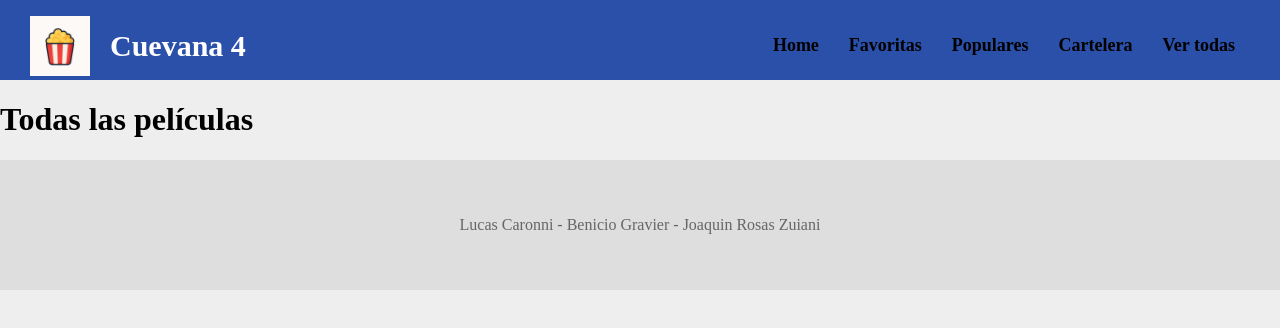
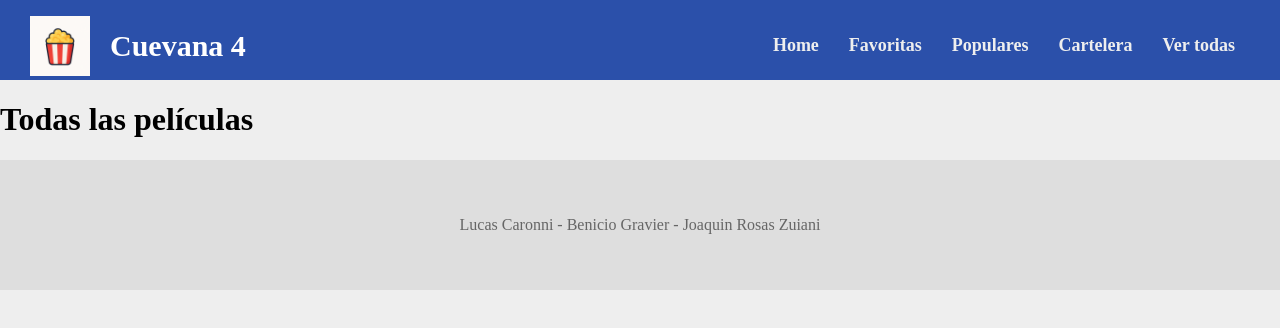
Before and after one commit to Benciogravier/ti-pro3, a React (Create React App) app: page /vertodas in a window 1280 px wide. Shown: the top 328 px of the page. Built offline with nearby package versions, Linux system fonts and the light colour scheme.

Commit message:
css basico

```diff
--- a/src/componentes/Header/styles.css
+++ b/src/componentes/Header/styles.css
@@ -14,7 +14,7 @@ li {
 
 a {
     text-decoration: none;
-    color: #000;
+    color:#eee;
 }
 
 body {
--- a/src/screens/VerTodas/VerTodas.js
+++ b/src/screens/VerTodas/VerTodas.js
@@ -1,4 +1,4 @@
-import React from "react";
+import react from "react";
 
 function VerTodas(){
     return(
```
